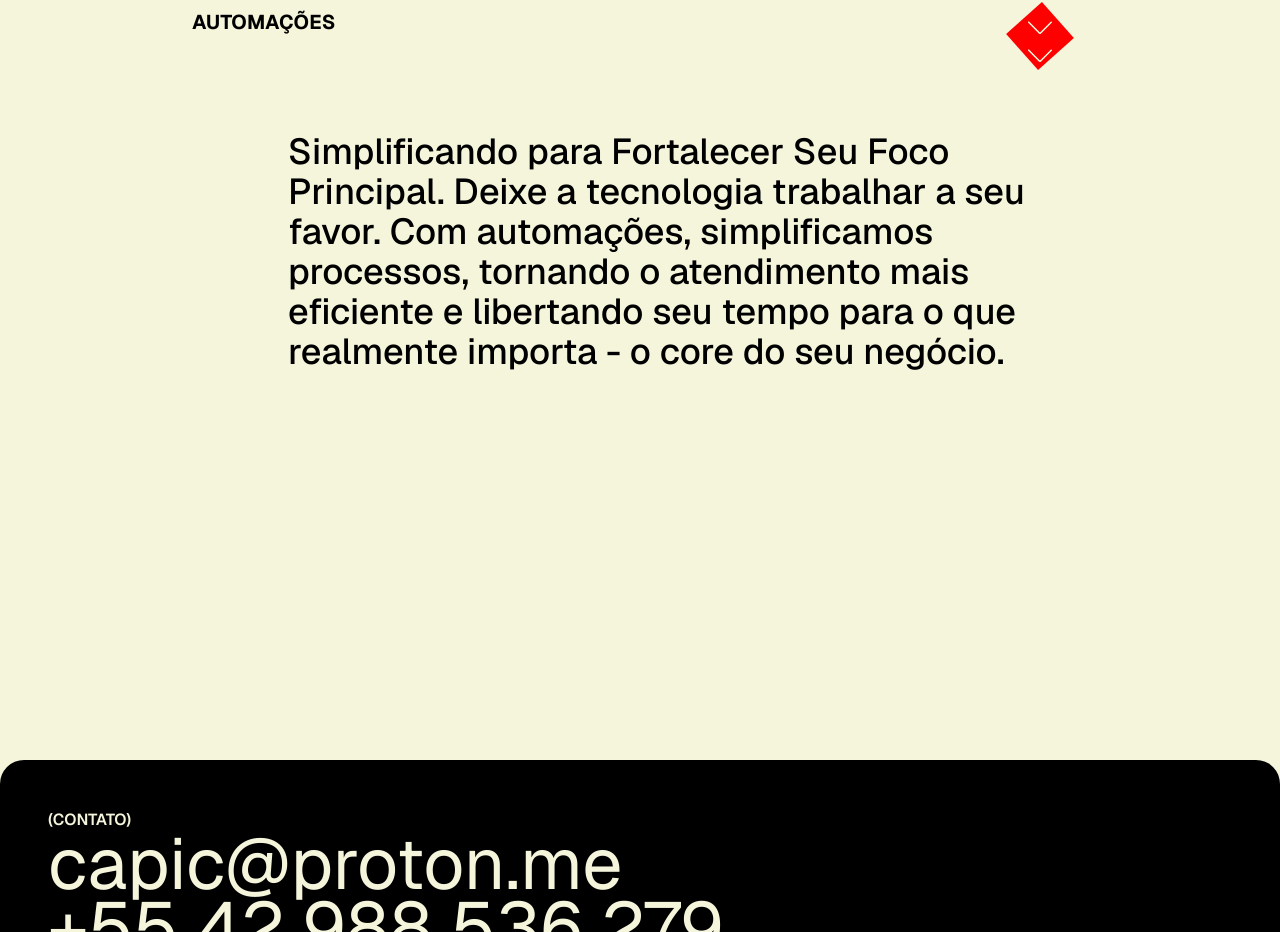
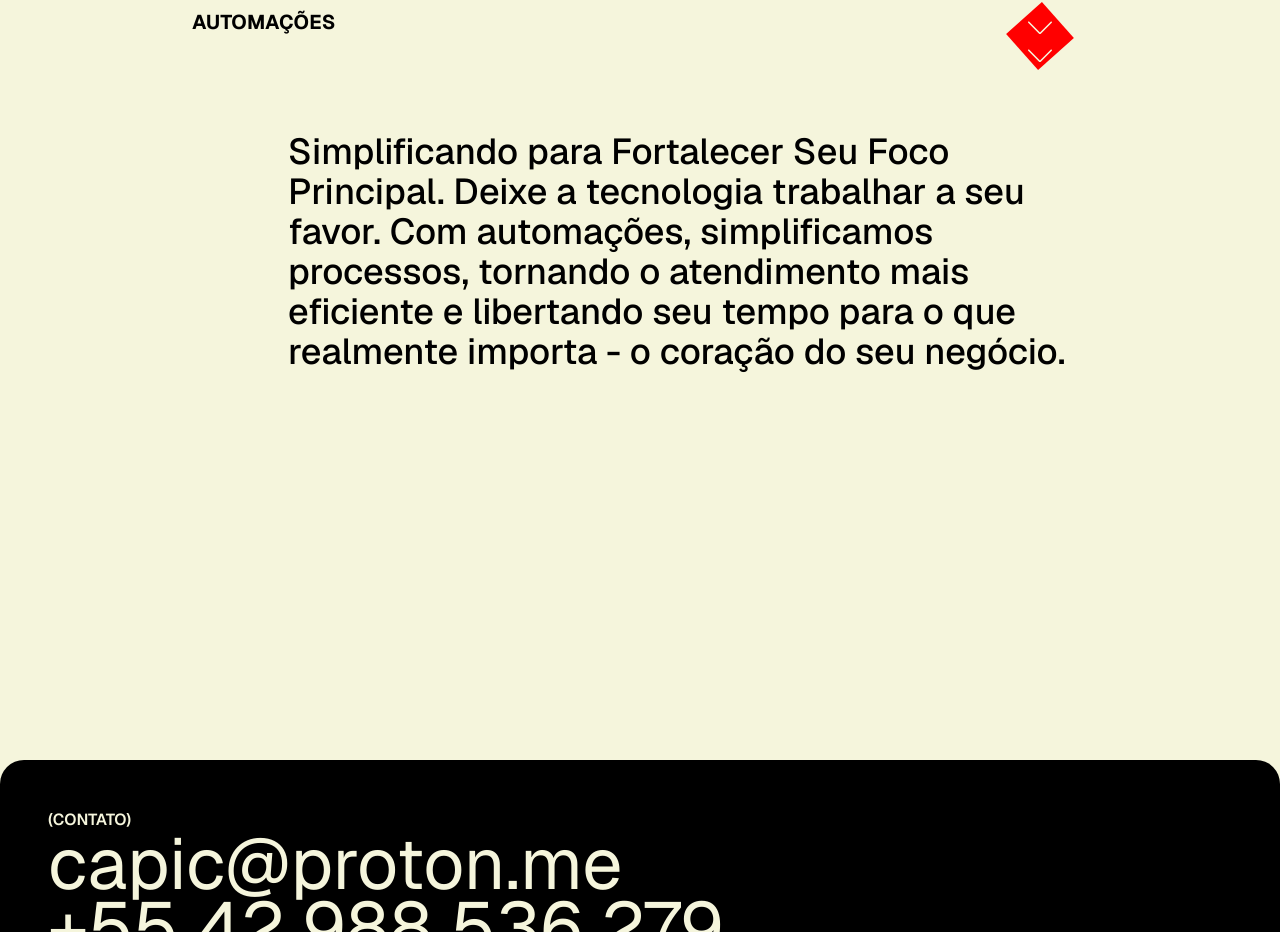
Before and after one commit to cbxcvl/capic, a Next.js app: page / in a window 1280 px wide. Shown: the part 5112-6044 px from the top of the page. Built offline with nearby package versions, Linux system fonts and the light colour scheme.

Commit message:
Fix typo in Services section content

```diff
--- a/src/sections/Services.tsx
+++ b/src/sections/Services.tsx
@@ -119,7 +119,7 @@ export const Services = () => {
             <div className="flex justify-end mr-12">
               <Square />
             </div>
-            <SectionContent content="Simplificando para Fortalecer Seu Foco Principal. Deixe a tecnologia trabalhar a seu favor. Com automações, simplificamos processos, tornando o atendimento mais eficiente e libertando seu tempo para o que realmente importa - o core do seu negócio." />
+            <SectionContent content="Simplificando para Fortalecer Seu Foco Principal. Deixe a tecnologia trabalhar a seu favor. Com automações, simplificamos processos, tornando o atendimento mais eficiente e libertando seu tempo para o que realmente importa - o coração do seu negócio." />
           </m.div>
         </div>
       </LazyMotion>
```
